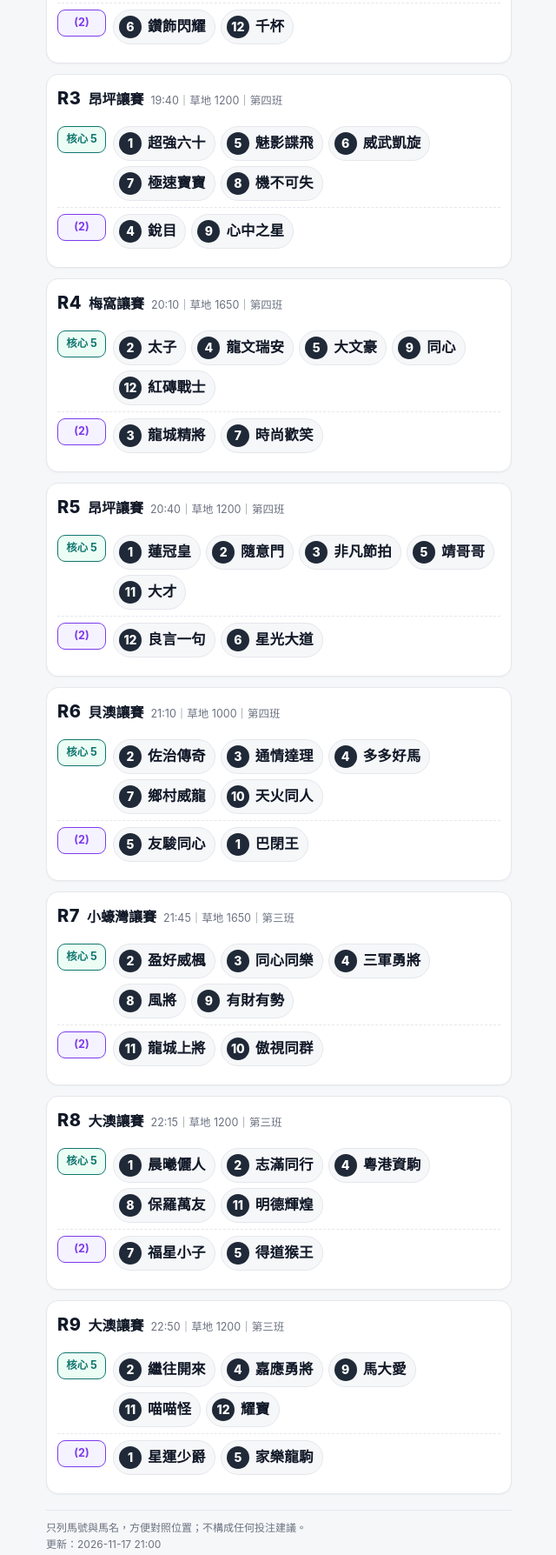
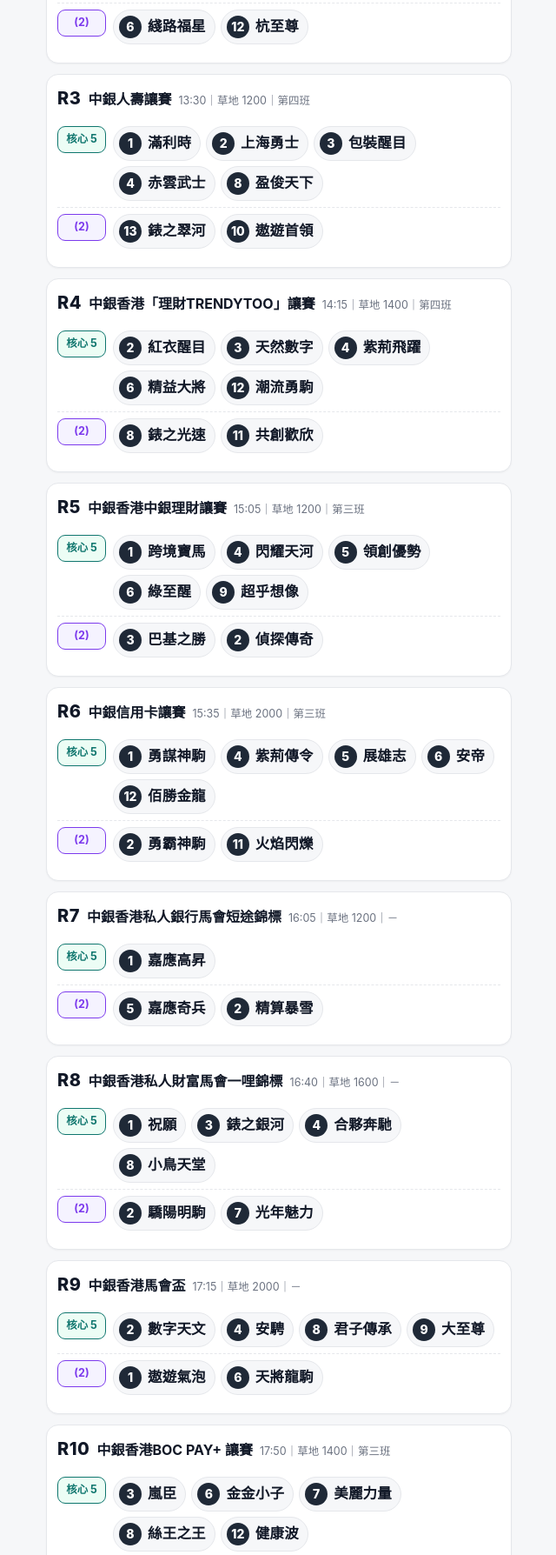
Before and after one commit to harvesthorse2026-maker/my_horse2026_APS, a plain HTML site: page index.html in a window 1280 px wide. Shown: the part 503-2291 px from the top of the page at 87% size, without its empty margins (319-959 px from the left). Drawn offline with Linux system fonts and the light colour scheme.

Commit message:
精簡版自動更新（member_watch）

```diff
--- a/index.html
+++ b/index.html
@@ -75,420 +75,482 @@
    ⚠️ 出街版：唔准加位數／分數／賠率／短評
    ✅ 例外（Alan 2026-11-07 批）：可加 {sq:"縮1 (-1)"} ＝ 測試縮情強弱＋第幾場
 ──────────────────────────────────────────────────── */
-const META = {"date": "2026-11-18", "venue": "跑馬地", "dow": "三", "updated": "2026-11-17 21:00", "src": "touch_map_20261118_R*.json（summary.core5／pool2）"}
+const META = {"date": "2026-11-22", "venue": "沙田", "dow": "日", "updated": "2026-11-21 21:00", "src": "touch_map_20261122_R*.json（summary.core5／pool2）"}
 
 const RACES = [
   {
     "r": 1,
-    "name": "長沙讓賽",
-    "dist": "草地 2200",
+    "name": "中銀香港跨境服務讓賽",
+    "dist": "草地 1200",
     "cls": "第五班",
-    "time": "18:40",
+    "time": "12:30",
     "core5": [
       {
-        "no": 1,
-        "nm": "禾道威",
-        "b": "J463"
+        "no": 2,
+        "nm": "源好運",
+        "b": "K389"
       },
       {
-        "no": 4,
-        "nm": "鴻圖大展",
-        "b": "L138"
+        "no": 6,
+        "nm": "三強",
+        "b": "K229"
       },
       {
-        "no": 5,
-        "nm": "蜜蜜送",
-        "b": "J502"
+        "no": 10,
+        "nm": "嘉嘉友福",
+        "b": "K456"
+      },
+      {
+        "no": 12,
+        "nm": "爆熱",
+        "b": "G368"
+      },
+      {
+        "no": 14,
+        "nm": "迅意",
+        "b": "K250"
+      }
+    ],
+    "two": [
+      {
+        "no": 3,
+        "nm": "天比高",
+        "b": "K339"
+      },
+      {
+        "no": 8,
+        "nm": "牛精豪情",
+        "b": "K181"
+      }
+    ]
+  },
+  {
+    "r": 2,
+    "name": "中銀香港中小企理財讓賽",
+    "dist": "草地 1000",
+    "cls": "第四班",
+    "time": "13:00",
+    "core5": [
+      {
+        "no": 2,
+        "nm": "紅錢到",
+        "b": "J116"
+      },
+      {
+        "no": 3,
+        "nm": "常嚐發財",
+        "b": "K293"
       },
       {
         "no": 9,
-        "nm": "競駿勇士",
-        "b": "K464"
+        "nm": "智仁勇",
+        "b": "M083"
       },
       {
-        "no": 12,
-        "nm": "幸運同行",
-        "b": "J331"
+        "no": 10,
+        "nm": "好好運",
+        "b": "M005"
+      },
+      {
+        "no": 14,
+        "nm": "金創福威",
+        "b": "K002"
       }
     ],
     "two": [
       {
         "no": 6,
-        "nm": "一支箭",
-        "b": "H276"
-      },
-      {
-        "no": 11,
-        "nm": "架勢奇爸",
-        "b": "G312"
-      }
-    ]
-  },
-  {
-    "r": 2,
-    "name": "分流讓賽",
-    "dist": "草地 1000",
-    "cls": "第五班",
-    "time": "19:10",
-    "core5": [
-      {
-        "no": 1,
-        "nm": "友得盈",
-        "b": "K106"
-      },
-      {
-        "no": 2,
-        "nm": "馬運高",
-        "b": "L175"
-      },
-      {
-        "no": 5,
-        "nm": "喆喆友福",
-        "b": "J345"
-      },
-      {
-        "no": 9,
-        "nm": "果然僥倖",
-        "b": "H252"
-      },
-      {
-        "no": 10,
-        "nm": "陸小鳳",
-        "b": "K282"
-      }
-    ],
-    "two": [
-      {
-        "no": 6,
-        "nm": "鑽飾閃耀",
-        "b": "L182"
+        "nm": "綫路福星",
+        "b": "L577"
       },
       {
         "no": 12,
-        "nm": "千杯",
-        "b": "J482"
+        "nm": "杭至尊",
+        "b": "L043"
       }
     ]
   },
   {
     "r": 3,
-    "name": "昂坪讓賽",
+    "name": "中銀人壽讓賽",
     "dist": "草地 1200",
     "cls": "第四班",
-    "time": "19:40",
+    "time": "13:30",
     "core5": [
       {
         "no": 1,
-        "nm": "超強六十",
-        "b": "J071"
+        "nm": "滿利時",
+        "b": "L347"
       },
       {
-        "no": 5,
-        "nm": "魅影諜飛",
-        "b": "L444"
+        "no": 2,
+        "nm": "上海勇士",
+        "b": "L434"
       },
       {
-        "no": 6,
-        "nm": "威武凱旋",
-        "b": "M045"
+        "no": 3,
+        "nm": "包裝醒目",
+        "b": "L536"
       },
       {
-        "no": 7,
-        "nm": "極速寶寶",
-        "b": "M078"
+        "no": 4,
+        "nm": "赤雲武士",
+        "b": "L502"
       },
       {
         "no": 8,
-        "nm": "機不可失",
-        "b": "K417"
+        "nm": "盈俊天下",
+        "b": "L346"
       }
     ],
     "two": [
       {
-        "no": 4,
-        "nm": "銳目",
-        "b": "L068"
+        "no": 13,
+        "nm": "錶之翠河",
+        "b": "L282"
       },
       {
-        "no": 9,
-        "nm": "心中之星",
-        "b": "L271"
+        "no": 10,
+        "nm": "遨遊首領",
+        "b": "L001"
       }
     ]
   },
   {
     "r": 4,
-    "name": "梅窩讓賽",
-    "dist": "草地 1650",
+    "name": "中銀香港「理財TRENDYTOO」讓賽",
+    "dist": "草地 1400",
     "cls": "第四班",
-    "time": "20:10",
+    "time": "14:15",
     "core5": [
       {
         "no": 2,
-        "nm": "太子",
-        "b": "K362"
+        "nm": "紅衣醒目",
+        "b": "K184"
+      },
+      {
+        "no": 3,
+        "nm": "天然數字",
+        "b": "L166"
       },
       {
         "no": 4,
-        "nm": "龍文瑞安",
-        "b": "L029"
+        "nm": "紫荊飛躍",
+        "b": "L445"
+      },
+      {
+        "no": 6,
+        "nm": "精益大將",
+        "b": "K546"
+      },
+      {
+        "no": 12,
+        "nm": "潮流勇駒",
+        "b": "L209"
+      }
+    ],
+    "two": [
+      {
+        "no": 8,
+        "nm": "錶之光速",
+        "b": "L534"
+      },
+      {
+        "no": 11,
+        "nm": "共創歡欣",
+        "b": "L118"
+      }
+    ]
+  },
+  {
+    "r": 5,
+    "name": "中銀香港中銀理財讓賽",
+    "dist": "草地 1200",
+    "cls": "第三班",
+    "time": "15:05",
+    "core5": [
+      {
+        "no": 1,
+        "nm": "跨境寶馬",
+        "b": "K008"
+      },
+      {
+        "no": 4,
+        "nm": "閃耀天河",
+        "b": "K514"
       },
       {
         "no": 5,
-        "nm": "大文豪",
-        "b": "L134"
+        "nm": "領創優勢",
+        "b": "M039"
+      },
+      {
+        "no": 6,
+        "nm": "綠至醒",
+        "b": "M035"
       },
       {
         "no": 9,
-        "nm": "同心",
-        "b": "K253"
-      },
-      {
-        "no": 12,
-        "nm": "紅磚戰士",
-        "b": "K580"
+        "nm": "超乎想像",
+        "b": "L530"
       }
     ],
     "two": [
       {
         "no": 3,
-        "nm": "龍城精將",
-        "b": "K203"
-      },
-      {
-        "no": 7,
-        "nm": "時尚歡笑",
-        "b": "L227"
-      }
-    ]
-  },
-  {
-    "r": 5,
-    "name": "昂坪讓賽",
-    "dist": "草地 1200",
-    "cls": "第四班",
-    "time": "20:40",
-    "core5": [
-      {
-        "no": 1,
-        "nm": "蓮冠皇",
-        "b": "K186"
+        "nm": "巴基之勝",
+        "b": "J363"
       },
       {
         "no": 2,
-        "nm": "隨意門",
-        "b": "L487"
-      },
-      {
-        "no": 3,
-        "nm": "非凡節拍",
-        "b": "L556"
-      },
-      {
-        "no": 5,
-        "nm": "靖哥哥",
-        "b": "K503"
-      },
-      {
-        "no": 11,
-        "nm": "大才",
-        "b": "G192"
-      }
-    ],
-    "two": [
-      {
-        "no": 12,
-        "nm": "良言一句",
-        "b": "K569"
-      },
-      {
-        "no": 6,
-        "nm": "星光大道",
-        "b": "L194"
+        "nm": "偵探傳奇",
+        "b": "L117"
       }
     ]
   },
   {
     "r": 6,
-    "name": "貝澳讓賽",
-    "dist": "草地 1000",
-    "cls": "第四班",
-    "time": "21:10",
+    "name": "中銀信用卡讓賽",
+    "dist": "草地 2000",
+    "cls": "第三班",
+    "time": "15:35",
     "core5": [
       {
-        "no": 2,
-        "nm": "佐治傳奇",
-        "b": "L007"
-      },
-      {
-        "no": 3,
-        "nm": "通情達理",
-        "b": "L183"
+        "no": 1,
+        "nm": "勇謀神駒",
+        "b": "L513"
       },
       {
         "no": 4,
-        "nm": "多多好馬",
-        "b": "K403"
+        "nm": "紫荊傳令",
+        "b": "L108"
       },
       {
-        "no": 7,
-        "nm": "鄉村威龍",
-        "b": "L325"
+        "no": 5,
+        "nm": "展雄志",
+        "b": "L396"
       },
       {
-        "no": 10,
-        "nm": "天火同人",
-        "b": "E175"
+        "no": 6,
+        "nm": "安帝",
+        "b": "L107"
+      },
+      {
+        "no": 12,
+        "nm": "佰勝金龍",
+        "b": "K458"
+      }
+    ],
+    "two": [
+      {
+        "no": 2,
+        "nm": "勇霸神駒",
+        "b": "M123"
+      },
+      {
+        "no": 11,
+        "nm": "火焰閃爍",
+        "b": "K098"
+      }
+    ]
+  },
+  {
+    "r": 7,
+    "name": "中銀香港私人銀行馬會短途錦標",
+    "dist": "草地 1200",
+    "cls": "－",
+    "time": "16:05",
+    "core5": [
+      {
+        "no": 1,
+        "nm": "嘉應高昇",
+        "b": "J062"
       }
     ],
     "two": [
       {
         "no": 5,
-        "nm": "友駿同心",
-        "b": "L214"
+        "nm": "嘉應奇兵",
+        "b": "J391"
       },
       {
-        "no": 1,
-        "nm": "巴閉王",
-        "b": "K479"
+        "no": 2,
+        "nm": "精算暴雪",
+        "b": "H368"
       }
     ]
   },
   {
-    "r": 7,
-    "name": "小蠔灣讓賽",
-    "dist": "草地 1650",
-    "cls": "第三班",
-    "time": "21:45",
+    "r": 8,
+    "name": "中銀香港私人財富馬會一哩錦標",
+    "dist": "草地 1600",
+    "cls": "－",
+    "time": "16:40",
+    "core5": [
+      {
+        "no": 1,
+        "nm": "祝願",
+        "b": "J256"
+      },
+      {
+        "no": 3,
+        "nm": "錶之銀河",
+        "b": "H399"
+      },
+      {
+        "no": 4,
+        "nm": "合夥奔馳",
+        "b": "H408"
+      },
+      {
+        "no": 8,
+        "nm": "小鳥天堂",
+        "b": "K246"
+      }
+    ],
+    "two": [
+      {
+        "no": 2,
+        "nm": "驕陽明駒",
+        "b": "H302"
+      },
+      {
+        "no": 7,
+        "nm": "光年魅力",
+        "b": "K130"
+      }
+    ]
+  },
+  {
+    "r": 9,
+    "name": "中銀香港馬會盃",
+    "dist": "草地 2000",
+    "cls": "－",
+    "time": "17:15",
     "core5": [
       {
         "no": 2,
-        "nm": "盈好威楓",
-        "b": "K131"
-      },
-      {
-        "no": 3,
-        "nm": "同心同樂",
-        "b": "K081"
+        "nm": "數字天文",
+        "b": "L080"
       },
       {
         "no": 4,
-        "nm": "三軍勇將",
-        "b": "J360"
+        "nm": "安騁",
+        "b": "H452"
       },
       {
         "no": 8,
-        "nm": "風將",
-        "b": "L184"
+        "nm": "君子傳承",
+        "b": "K385"
       },
       {
         "no": 9,
-        "nm": "有財有勢",
-        "b": "H037"
+        "nm": "大至尊",
+        "b": "J208"
+      }
+    ],
+    "two": [
+      {
+        "no": 1,
+        "nm": "遨遊氣泡",
+        "b": "E436"
+      },
+      {
+        "no": 6,
+        "nm": "天將龍駒",
+        "b": "K129"
+      }
+    ]
+  },
+  {
+    "r": 10,
+    "name": "中銀香港BOC PAY+ 讓賽",
+    "dist": "草地 1400",
+    "cls": "第三班",
+    "time": "17:50",
+    "core5": [
+      {
+        "no": 3,
+        "nm": "嵐臣",
+        "b": "K438"
+      },
+      {
+        "no": 6,
+        "nm": "金金小子",
+        "b": "K180"
+      },
+      {
+        "no": 7,
+        "nm": "美麗力量",
+        "b": "M055"
+      },
+      {
+        "no": 8,
+        "nm": "絲王之王",
+        "b": "L521"
+      },
+      {
+        "no": 12,
+        "nm": "健康波",
+        "b": "L431"
       }
     ],
     "two": [
       {
         "no": 11,
-        "nm": "龍城上將",
-        "b": "L300"
+        "nm": "皮具英雄",
+        "b": "L473"
       },
       {
-        "no": 10,
-        "nm": "傲視同群",
-        "b": "K357"
+        "no": 2,
+        "nm": "川河靈駒",
+        "b": "M062"
       }
     ]
   },
   {
-    "r": 8,
-    "name": "大澳讓賽",
-    "dist": "草地 1200",
+    "r": 11,
+    "name": "中銀香港FAMILYMAX讓賽",
+    "dist": "草地 1400",
     "cls": "第三班",
-    "time": "22:15",
+    "time": "18:25",
     "core5": [
       {
         "no": 1,
-        "nm": "晨曦儷人",
-        "b": "J066"
+        "nm": "極上紗瓏",
+        "b": "K585"
       },
       {
-        "no": 2,
-        "nm": "志滿同行",
-        "b": "K056"
+        "no": 3,
+        "nm": "天道鐵驥",
+        "b": "M071"
       },
       {
-        "no": 4,
-        "nm": "粵港資駒",
-        "b": "L033"
+        "no": 6,
+        "nm": "觀眾之力",
+        "b": "K107"
       },
       {
-        "no": 8,
-        "nm": "保羅萬友",
-        "b": "L475"
+        "no": 7,
+        "nm": "友瑩亮",
+        "b": "K400"
       },
       {
-        "no": 11,
-        "nm": "明德輝煌",
-        "b": "L298"
+        "no": 10,
+        "nm": "肯佩斯",
+        "b": "J265"
       }
     ],
     "two": [
       {
-        "no": 7,
-        "nm": "福星小子",
-        "b": "K434"
+        "no": 2,
+        "nm": "喜尊龍",
+        "b": "J481"
       },
       {
-        "no": 5,
-        "nm": "得道猴王",
-        "b": "J303"
-      }
-    ]
-  },
-  {
-    "r": 9,
-    "name": "大澳讓賽",
-    "dist": "草地 1200",
-    "cls": "第三班",
-    "time": "22:50",
-    "core5": [
-      {
-        "no": 2,
-        "nm": "繼往開來",
-        "b": "L096"
-      },
-      {
-        "no": 4,
-        "nm": "嘉應勇將",
-        "b": "L094"
-      },
-      {
-        "no": 9,
-        "nm": "馬大愛",
-        "b": "L552"
-      },
-      {
-        "no": 11,
-        "nm": "喵喵怪",
-        "b": "J487"
-      },
-      {
-        "no": 12,
-        "nm": "耀寶",
-        "b": "J437"
-      }
-    ],
-    "two": [
-      {
-        "no": 1,
-        "nm": "星運少爵",
-        "b": "H459"
-      },
-      {
-        "no": 5,
-        "nm": "家樂龍駒",
-        "b": "H396"
+        "no": 8,
+        "nm": "綫路英雄",
+        "b": "J428"
       }
     ]
   }
```
